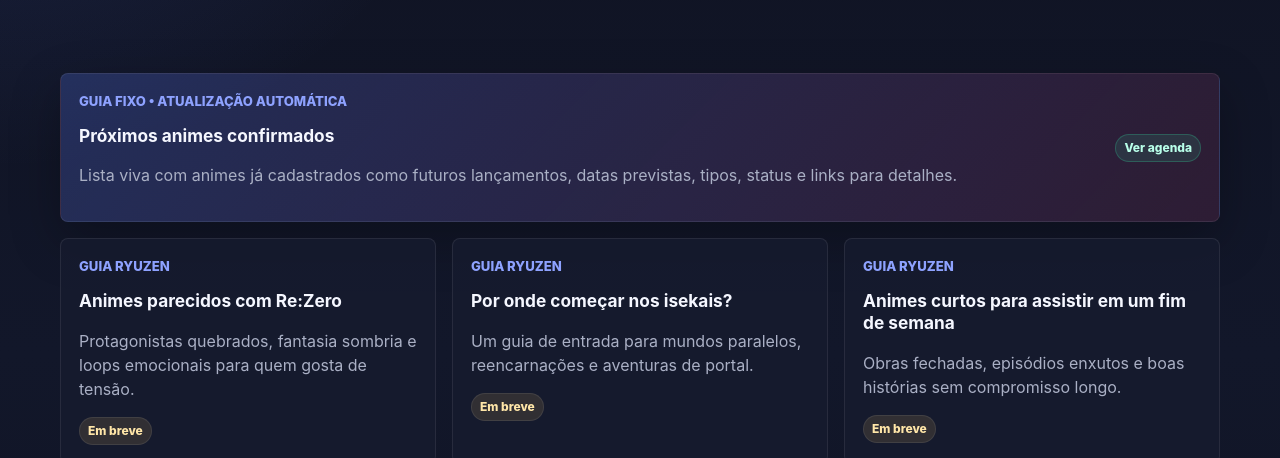
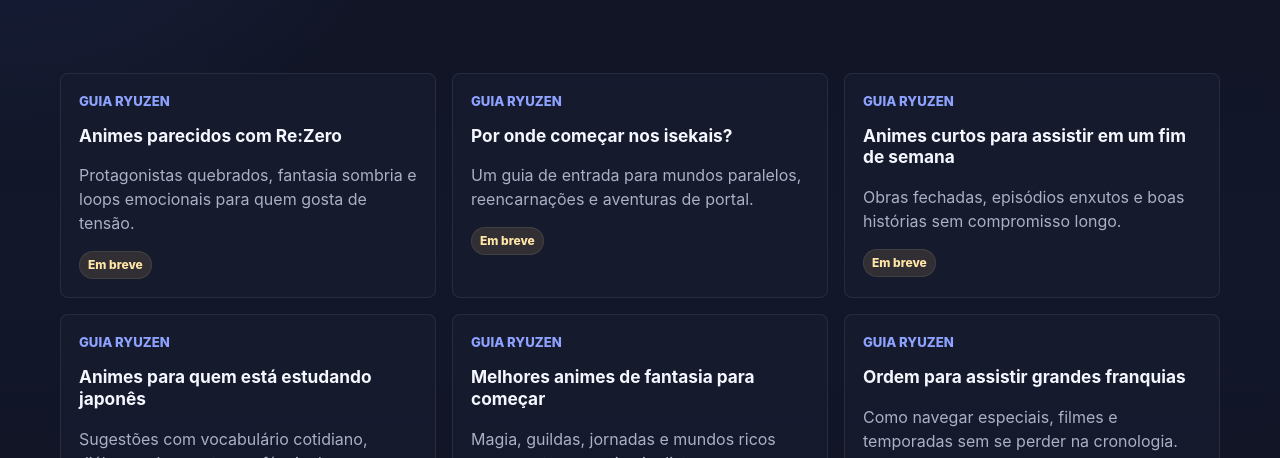
Before and after one commit to ryuzenink-cell/ryuzen-anime-hub, a website: page guides/index.html in a window 1280 px wide. Shown: the part 342-800 px from the top of the page. Drawn offline with Linux system fonts and the light colour scheme.

Commit message:
Remove card de próximos animes da página de guias

```diff
--- a/assets/css/components.css
+++ b/assets/css/components.css
@@ -328,22 +328,6 @@ label { display: grid; gap: 6px; color: var(--muted); font-weight: 700; font-siz
   border-color: rgba(184, 255, 233, 0.55);
 }
 
-.guide-card-featured {
-  grid-column: 1 / -1;
-  display: flex;
-  justify-content: space-between;
-  gap: 18px;
-  align-items: center;
-  color: var(--text);
-  background: linear-gradient(135deg, rgba(91, 124, 250, 0.24), rgba(255, 77, 141, 0.12));
-  box-shadow: var(--shadow);
-}
-
-.guide-card-featured:hover {
-  border-color: rgba(142, 162, 255, 0.42);
-  transform: translateY(-2px);
-}
-
 .upcoming-guide-hero {
   display: grid;
   grid-template-columns: minmax(0, 1fr) minmax(260px, 380px);
--- a/assets/css/responsive.css
+++ b/assets/css/responsive.css
@@ -111,11 +111,6 @@
 }
 
 @media (max-width: 720px) {
-  .guide-card-featured {
-    align-items: flex-start;
-    flex-direction: column;
-  }
-
   .upcoming-grid {
     grid-template-columns: 1fr;
   }
--- a/assets/js/guides.js
+++ b/assets/js/guides.js
@@ -8,17 +8,8 @@ const guides = [
 ];
 
 const guidesGrid = document.getElementById("guidesGrid");
-const upcomingGuideUrl = sitePath("guides/proximos-animes/");
 
 guidesGrid.innerHTML = `
-  <a class="guide-card guide-card-featured" href="${upcomingGuideUrl}">
-    <div>
-      <p class="eyebrow">Guia fixo • Atualização automática</p>
-      <h3>Próximos animes confirmados</h3>
-      <p>Lista viva com animes já cadastrados como futuros lançamentos, datas previstas, tipos, status e links para detalhes.</p>
-    </div>
-    <span class="badge score">Ver agenda</span>
-  </a>
   ${guides.map(([title, text]) => `
     <article class="guide-card">
       <p class="eyebrow">Guia Ryuzen</p>
```
